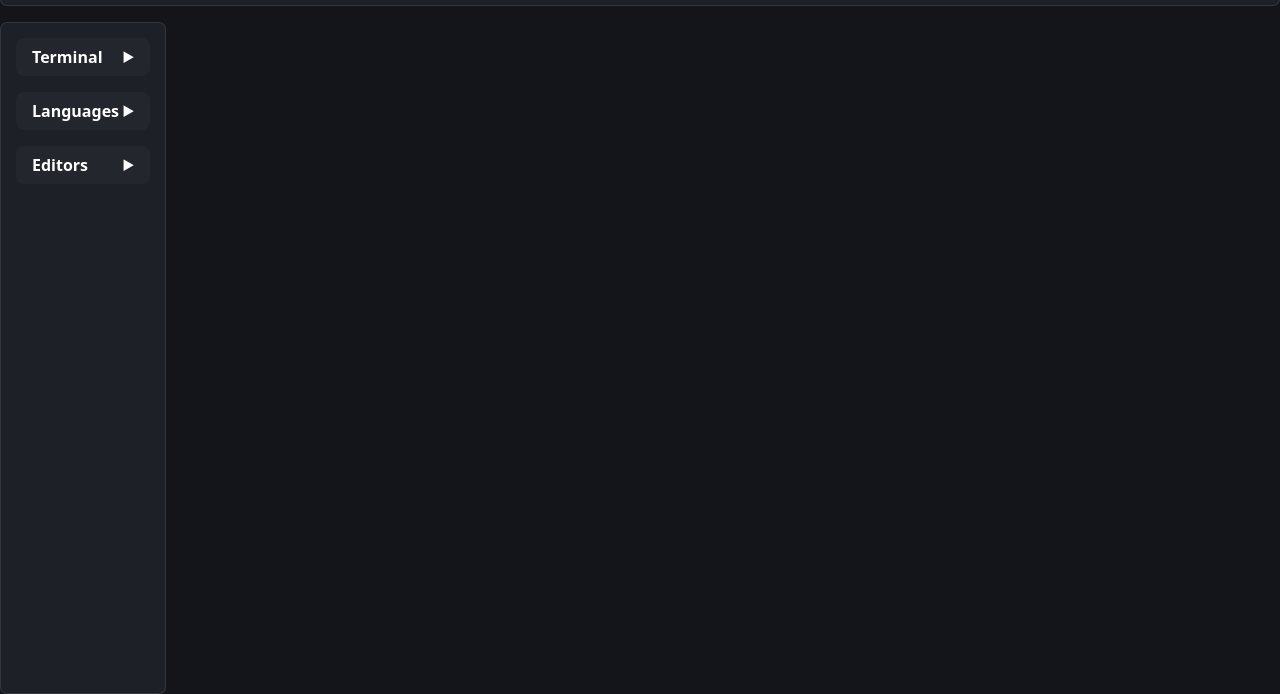
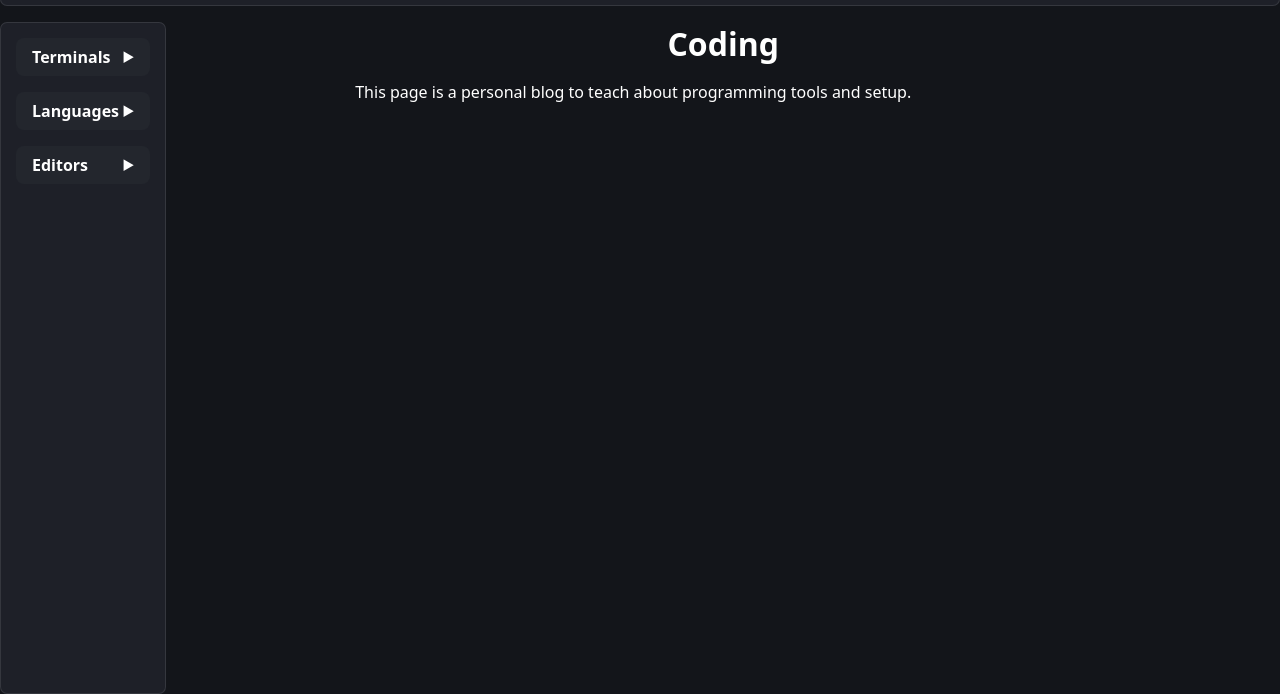
Before and after one commit to yersonargote/coding, an Astro site: page / in a window 1280 px wide. Shown: the part 106-800 px from the top of the page. Built offline with nearby package versions, Linux system fonts and the light colour scheme; Astro itself is replaced by a stand-in of ours.

Commit message:
Fix sidebar text and article width
Update page title and description

Fix Windows Terminal setup description

```diff
--- a/src/components/Sidebar.astro
+++ b/src/components/Sidebar.astro
@@ -1,7 +1,7 @@
 ---
 const categories = [
   {
-    text: "Terminal",
+    text: "Terminals",
     type: "category",
     children: [
       { text: "Windows Terminal", slug: "windows-terminal" },
--- a/src/layouts/Layout.astro
+++ b/src/layouts/Layout.astro
@@ -147,6 +147,7 @@ const { title = "", description = "" } = Astro.props;
       }
 
       article {
+        width: 100%;
         box-sizing: border-box;
         display: flex;
         flex-direction: column;
--- a/src/pages/index.astro
+++ b/src/pages/index.astro
@@ -1,7 +1,15 @@
 ---
 import Layout from '@/layouts/Layout.astro';
 ---
-<Layout title="Coding Connoisseur" description="This is a page for">
+<Layout title="Coding" description="This page is a personal blog to teach about programming tools and setup">
+    <article>
+        <header>
+            <h1>Coding</h1>
+        </header>
+        <section>
+            <p>This page is a personal blog to teach about programming tools and setup.</p>
+        </section>
+    </article>
 </Layout>
 
 <style>
--- a/src/pages/windows-terminal/index.astro
+++ b/src/pages/windows-terminal/index.astro
@@ -34,7 +34,7 @@ const distributionsList: Content[] = [
 ];
 ---
 
-<Layout title="Windows Terminal" description="Setupwindows terminal">
+<Layout title="Windows Terminal" description="Setup Windows Terminal">
   <article>
     <header>
       <h1>Windows Terminal</h1>
```
